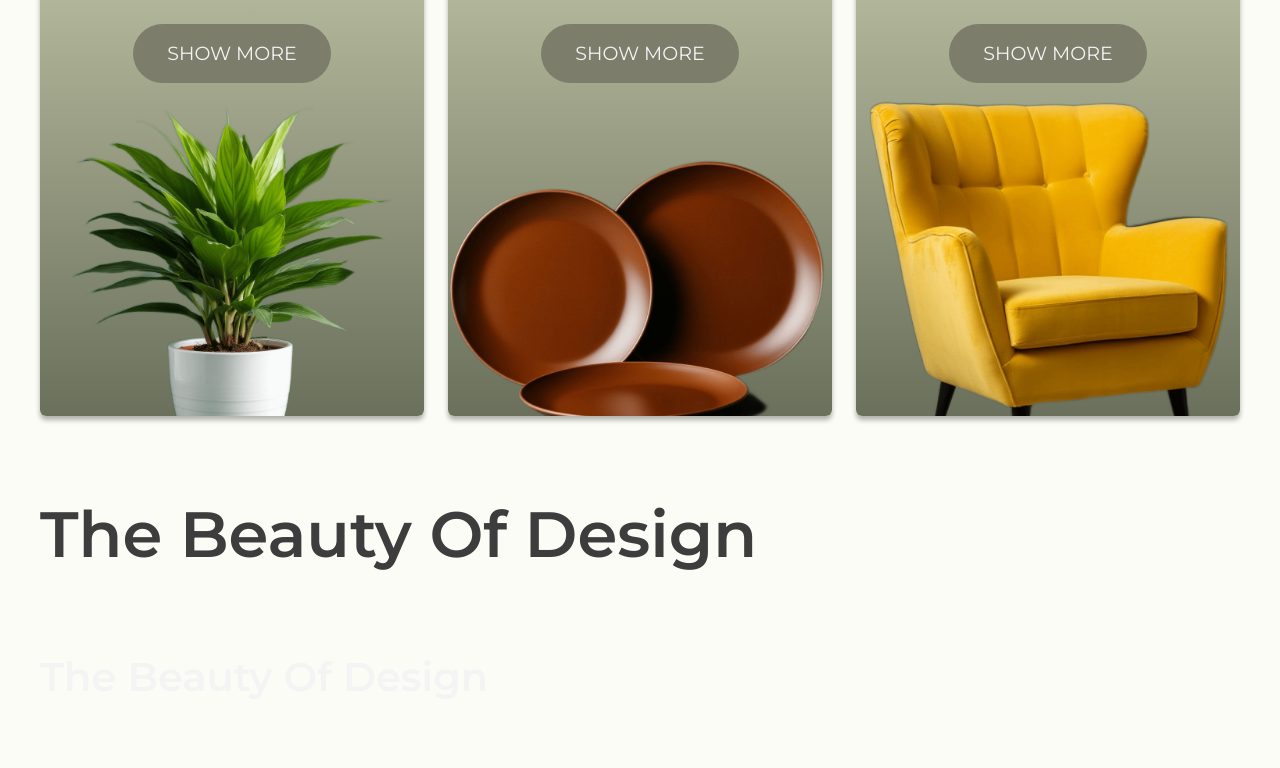
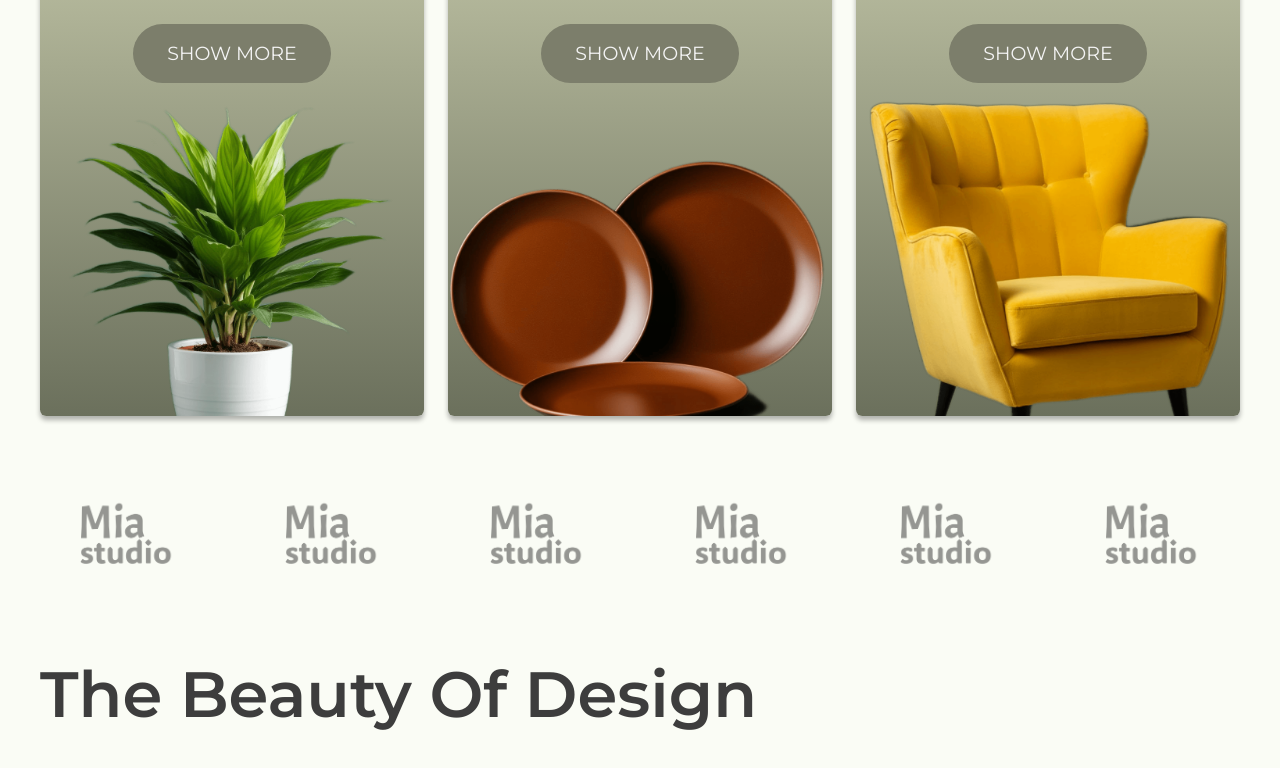
Before and after one commit to DinaKobrik/HomeVibe-Next, a Next.js app: page / in a window 1280 px wide. Shown: the part 1080-1848 px from the top of the page. Built offline with nearby package versions, Linux system fonts and the light colour scheme.

Commit message:
Created a partners section

```diff
--- a/src/app/page.tsx
+++ b/src/app/page.tsx
@@ -1,11 +1,16 @@
 import { Button, Heading, P } from "@/components/ui";
-import { HeroBanner, SeasonalDiscounts } from "@/components/sections/homepage";
+import {
+  HeroBanner,
+  SeasonalDiscounts,
+  Partners,
+} from "@/components/sections/homepage";
 
 export default async function HomePage() {
   return (
     <>
       <HeroBanner />
       <SeasonalDiscounts />
+      <Partners />
       <Heading level="h1">The Beauty Of Design</Heading>
       <Heading level="h2" color="white">
         The Beauty Of Design
--- a/src/components/sections/homepage/index.ts
+++ b/src/components/sections/homepage/index.ts
@@ -1,2 +1,3 @@
 export * from "./hero-banner/HeroBanner";
 export * from "./seasonal-discounts/SeasonalDiscounts";
+export * from "./partners/Partners";
--- /dev/null
+++ b/src/components/sections/homepage/partners/Partners.tsx
@@ -0,0 +1,52 @@
+"use client";
+import React from "react";
+import Image from "next/image";
+import styles from "./partners.module.css";
+
+const partnersLogos = [
+  {
+    src: "/images/partners/mia.png",
+    alt: "Harmony Home",
+  },
+  {
+    src: "/images/partners/mia.png",
+    alt: "Harmony Home",
+  },
+  {
+    src: "/images/partners/mia.png",
+    alt: "Harmony Home",
+  },
+  {
+    src: "/images/partners/mia.png",
+    alt: "Harmony Home",
+  },
+  {
+    src: "/images/partners/mia.png",
+    alt: "Harmony Home",
+  },
+  {
+    src: "/images/partners/mia.png",
+    alt: "Harmony Home",
+  },
+];
+
+export const Partners: React.FC = () => {
+  return (
+    <section>
+      <div className={styles.grid}>
+        {partnersLogos.map((logo, index) => (
+          <div key={index} className={styles.logoWrapper}>
+            <Image
+              src={logo.src}
+              alt={logo.alt}
+              width={180}
+              height={80}
+              className={styles.logo}
+              priority
+            />
+          </div>
+        ))}
+      </div>
+    </section>
+  );
+};
--- /dev/null
+++ b/src/components/sections/homepage/partners/partners.module.css
@@ -0,0 +1,61 @@
+.grid {
+  display: grid;
+  grid-template-columns: repeat(6, 1fr);
+  gap: 30px;
+  align-items: center;
+  justify-items: space-between;
+}
+
+.logoWrapper {
+  width: 100%;
+  height: 80px;
+  display: flex;
+  align-items: center;
+  justify-content: center;
+  filter: grayscale(100%) brightness(0.8);
+  opacity: 0.4;
+  transition: opacity 0.3s ease, filter 0.3s ease;
+}
+
+.logoWrapper:hover {
+  opacity: 0.8;
+  filter: grayscale(80%) brightness(1);
+}
+
+.logo {
+  max-width: 100%;
+  max-height: 100%;
+  object-fit: contain;
+}
+
+@media (max-width: 992px) {
+  .grid {
+    grid-template-columns: repeat(4, 1fr);
+    gap: 24px;
+  }
+  .grid > :nth-child(5),
+  .grid > :nth-child(6) {
+    grid-column: span 2;
+  }
+}
+
+@media (max-width: 768px) {
+  .grid {
+    grid-template-columns: repeat(3, 1fr);
+    justify-content: center;
+  }
+  .grid > :nth-child(5),
+  .grid > :nth-child(6) {
+    grid-column: span 1;
+  }
+
+  .logoWrapper {
+    height: 60px;
+  }
+}
+@media (max-width: 340px) {
+  .grid {
+    grid-template-columns: repeat(2, 1fr);
+    gap: 16px;
+  }
+}
--- a/src/components/sections/homepage/seasonal-discounts/SeasonalDiscounts.tsx
+++ b/src/components/sections/homepage/seasonal-discounts/SeasonalDiscounts.tsx
@@ -29,7 +29,6 @@ const cardsData = [
 export const SeasonalDiscounts: React.FC = () => {
   return (
     <section className={styles.section}>
-      <div className={styles.container}>
       <h3 className={styles.title}>
         Place seasonal & targeted discount benefits here
       </h3>
@@ -38,7 +37,6 @@ export const SeasonalDiscounts: React.FC = () => {
           <DiscountCard key={index} {...card} />
         ))}
       </div>
-      </div>
     </section>
   );
 };
```
Also changed, not shown: public/images/partners/mia.png (added). Lines whose indentation alone changed are shown as unchanged.
